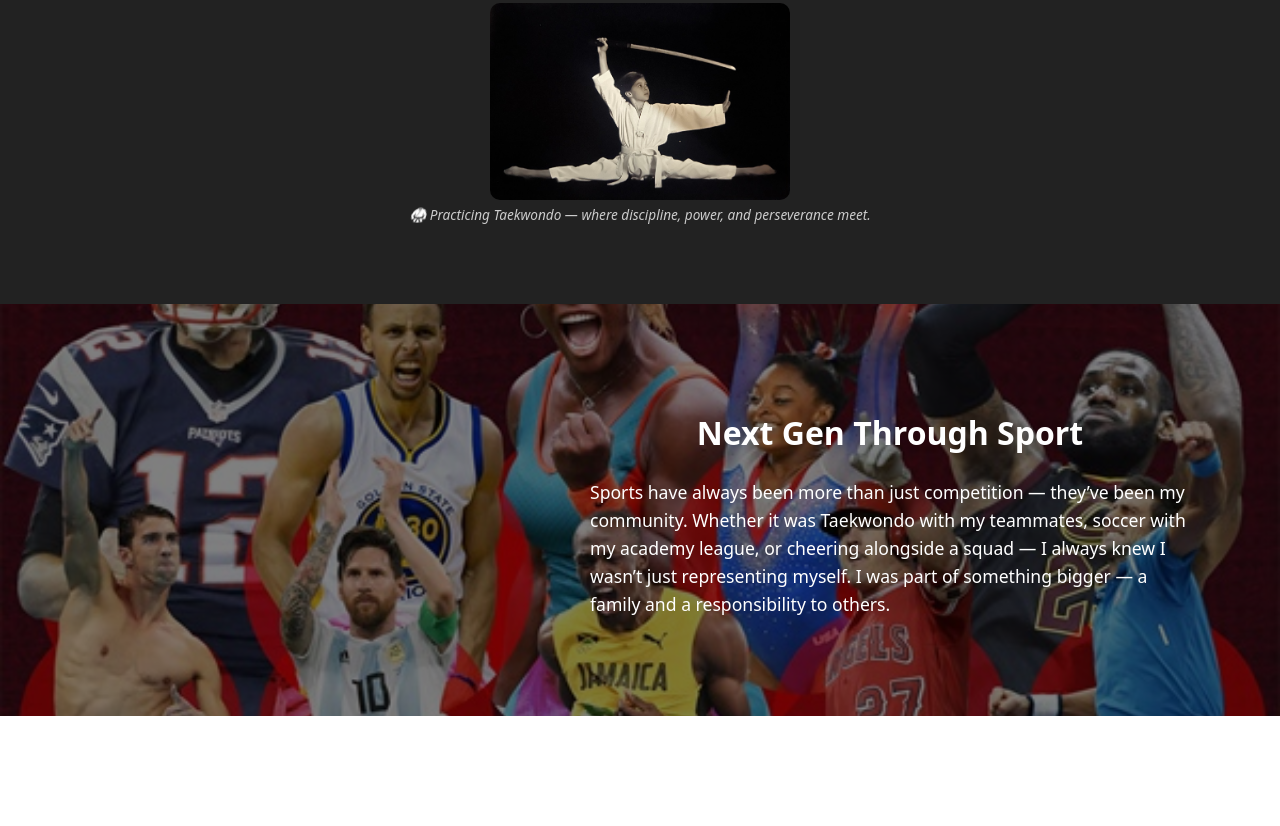
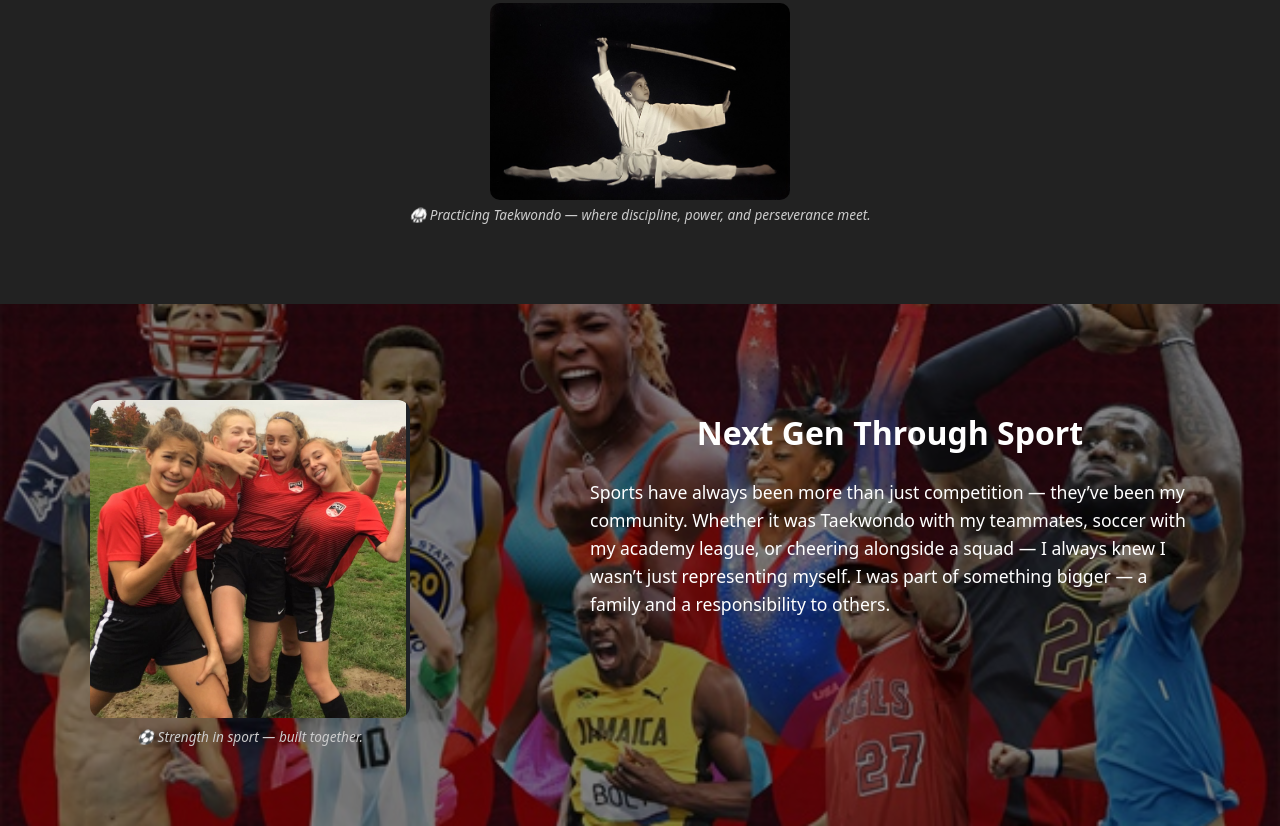
Before and after one commit to williamsnicolenya/Adidas-internship-1pager, a plain HTML site: page index.html in a window 1280 px wide. Shown: the part 1341-2167 px from the top of the page. Before the commit the page ends 2057 px from the top, so only its background shows below. Drawn offline with Linux system fonts and the light colour scheme.

Commit message:
Update index.html

```diff
--- a/index.html
+++ b/index.html
@@ -223,7 +223,14 @@
   </section>
 
   <section class="section-light" style="background: url('athletesworld.jpeg') center/cover no-repeat; background-blend-mode: overlay; background-color: rgba(0,0,0,0.5);">
-    <div class="hero-content" style="flex-direction: row-reverse;">
-      <div class="hero-left">
-        <h2 class="section-title">Next Gen Through Sport</h2>
-        <p>Sports have always been more than just competition — they’ve been my community. Whether it was Taekwondo with my teammates, soccer with my academy league, or cheering alongside a squad — I always knew I wasn’t just representing myself. I was part of something bigger — a family and a responsibility to others.
+  <div class="hero-content" style="flex-direction: row-reverse;">
+    <div class="hero-left">
+      <h2 class="section-title">Next Gen Through Sport</h2>
+      <p>Sports have always been more than just competition — they’ve been my community. Whether it was Taekwondo with my teammates, soccer with my academy league, or cheering alongside a squad — I always knew I wasn’t just representing myself. I was part of something bigger — a family and a responsibility to others.</p>
+    </div>
+    <div class="hero-right">
+      <img src="IMG_7877.jpg" alt="Next Gen">
+      <div class="caption">⚽ Strength in sport — built together.</div>
+    </div>
+  </div>
+</section>
```
